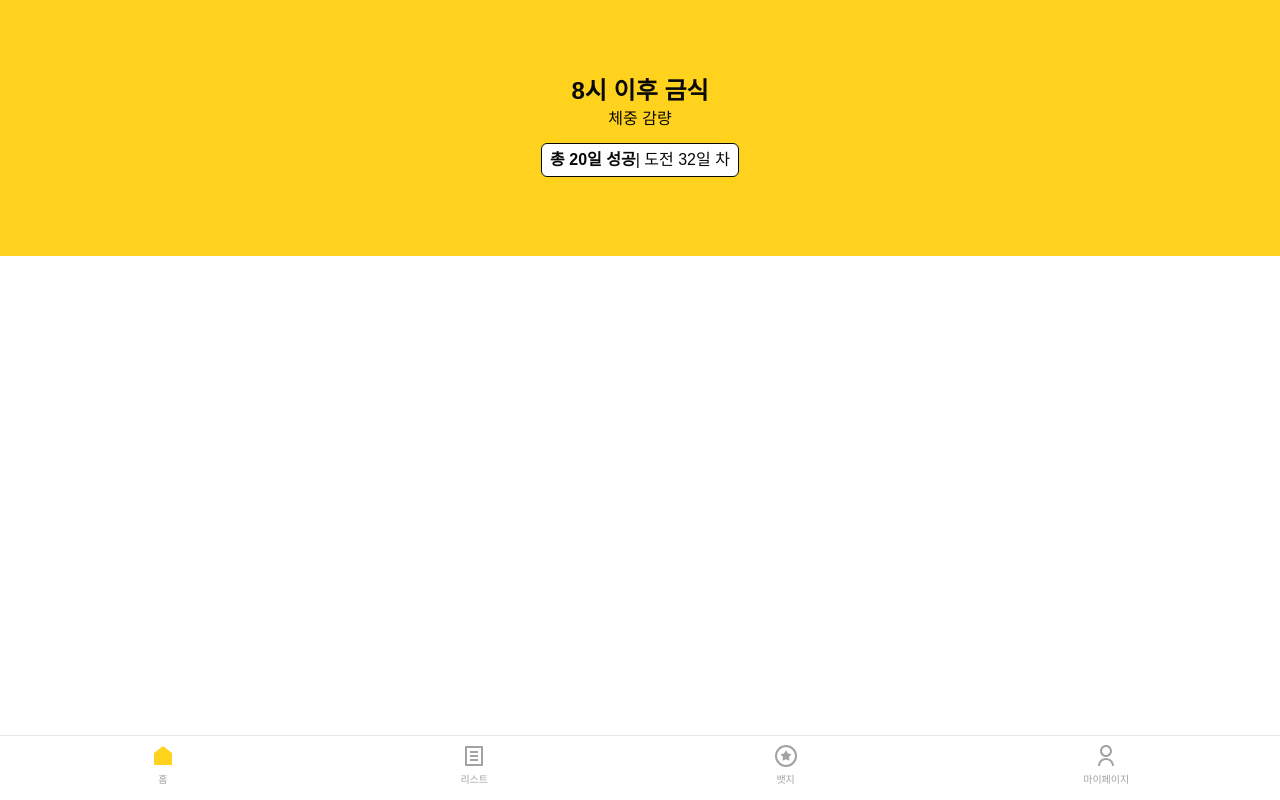
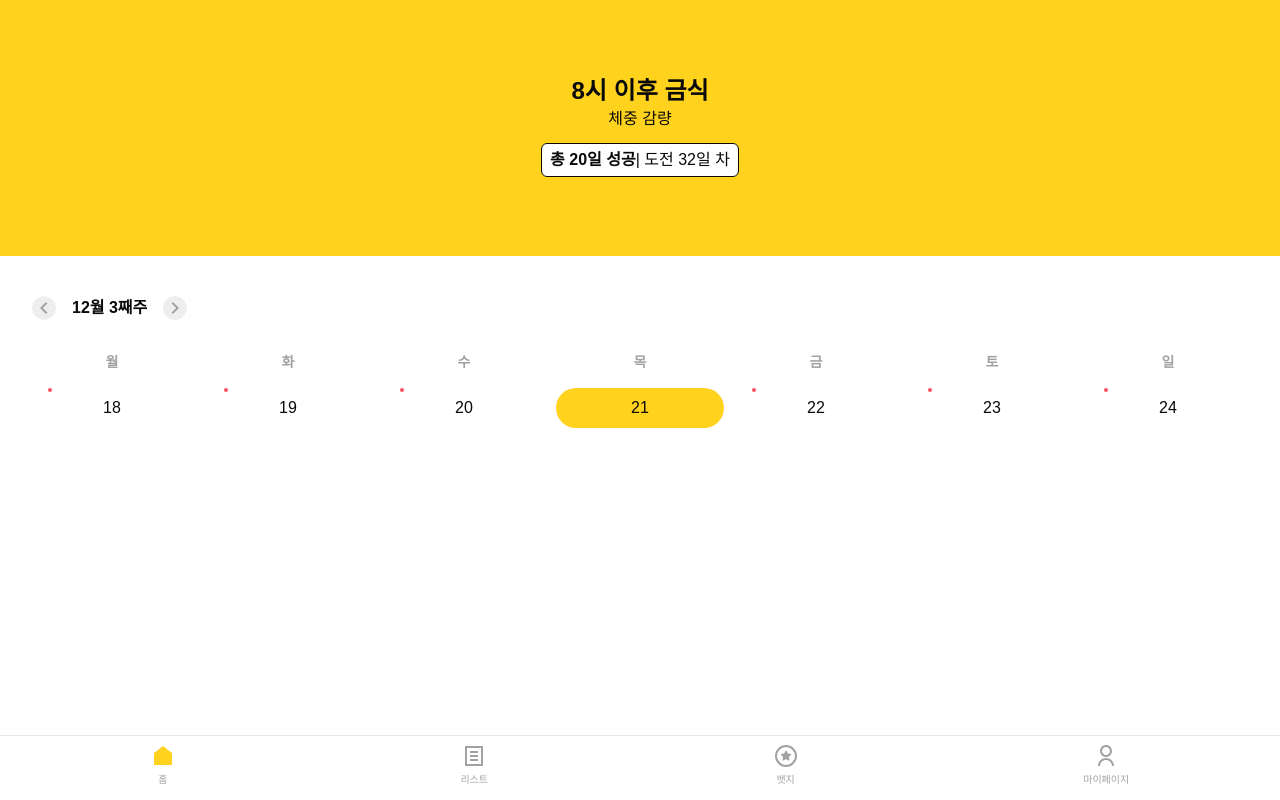
Before and after one commit to junseublim/nottodoclub_fe, a React (Vite) app: page / in a window 1280 px wide. Built offline with nearby package versions, Linux system fonts and the light colour scheme; a web font is replaced by a local one.

Commit message:
feat: add home calendar

```diff
--- a/src/components/Carousel.tsx
+++ b/src/components/Carousel.tsx
@@ -9,14 +9,7 @@ interface CarouselProps {
 }
 
 const Carousel = ({children}: CarouselProps) => {
-  const [emblaRef, emblaApi] = useEmblaCarousel({ loop: false }, [Autoplay({ delay: 8000 })])
-
-  useEffect(() => {
-    if (emblaApi) {
-      console.log(emblaApi.slideNodes())
-      emblaApi.on('select', (...args) => {console.log(...args)})
-    }
-  }, [emblaApi])
+  const [emblaRef] = useEmblaCarousel({ loop: false }, [Autoplay({ delay: 8000 })])
 
   return (
     <div className="overflow-hidden w-full" ref={emblaRef}>
--- /dev/null
+++ b/src/components/molecules/ArrowNavigation.tsx
@@ -0,0 +1,21 @@
+import LeftArrow from '@/assets/svgs/chevron_left.svg?react'
+import RightArrow from '@/assets/svgs/chevron_right.svg?react'
+import { HTMLAttributes } from 'react';
+
+interface ArrowNavigationProp extends HTMLAttributes<HTMLDivElement> {
+  label: string,
+  onLeftClick: () => void;
+  onRightClick: () => void;
+}
+
+const ArrowNavigation = ({label, className, onLeftClick, onRightClick, ...props}: ArrowNavigationProp) => {
+  return (<div className={'flex ' + className} {...props}>
+    <LeftArrow onClick={onLeftClick} />
+    <span className="font-bold px-4">
+      { label }
+    </span>
+    <RightArrow onClick={onRightClick} />
+  </div>);
+}
+
+export default ArrowNavigation
--- /dev/null
+++ b/src/components/molecules/WeekCalendar.tsx
@@ -0,0 +1,47 @@
+type WeekDay = {
+  date: Date;
+  status: 'good' | 'not bad' | 'bad' | null;
+}
+
+interface WeekCalendarProps {
+  days: WeekDay[];
+  selectedDate: Date;
+}
+
+const WeekCalendar = ({ days, selectedDate }: WeekCalendarProps) => {
+  const weekDaysHeader = ['월', '화', '수', '목', '금', '토', '일']
+
+  const isSelected = (date: Date) => date.getDate() === selectedDate.getDate()
+
+  const selectedDateClass = (date: Date) => isSelected(date) ? 'rounded-full bg-primary' : ''
+
+
+  return <table className="w-full border-separate border-spacing-2">
+  <thead>
+    <tr className="text-sm text-gray-500">
+      {weekDaysHeader.map((weekDay) => (
+        <th key={weekDay} className="py-2 text-center">
+          {weekDay}
+        </th>
+      ))}
+    </tr>
+  </thead>
+  <tbody>
+    <tr>
+      {days.map((day, index) => (
+        <td
+          className={`p-2 relative ${selectedDateClass(day.date)} max-w-1/7`}
+          key={`${day.date.getTime()}_${index}`}
+        >
+          {
+            !isSelected(day.date) && <span className="w-1 h-1 bg-red-negative rounded-full absolute top-0 inset-x-5"></span>
+          }
+          <span className="block text-center">{day.date.getDate()}</span>
+        </td>
+      ))}
+    </tr>
+  </tbody>
+</table>
+}
+
+export default WeekCalendar;
--- /dev/null
+++ b/src/components/organisms/HomeCalendar.tsx
@@ -0,0 +1,31 @@
+import useWeeklyCalendar from "@/hooks/useWeeklyCalendar";
+import ArrowNavigation from "../molecules/ArrowNavigation";
+import WeekCalendar from "../molecules/WeekCalendar";
+
+const HomeCalendar = () => {
+  const {
+    movePreviousWeek,
+    moveNextWeek,
+    weekDays,
+    month,
+    week
+  } = useWeeklyCalendar()
+
+  return (<div className="mt-10 mx-5">
+    <ArrowNavigation
+      className="my-4 mx-3"
+      label={`${month}월 ${week}째주`}
+      onLeftClick={movePreviousWeek}
+      onRightClick={moveNextWeek}
+    />
+    <WeekCalendar
+      days={weekDays.map(date => ({
+        status: 'good',
+        date
+      }))}
+      selectedDate={new Date('2023-12-21')}
+    />
+  </div>);
+}
+
+export default HomeCalendar;
--- /dev/null
+++ b/src/hooks/useWeeklyCalendar.ts
@@ -0,0 +1,83 @@
+import { useEffect, useState } from "react";
+
+export default function useWeeklyCalendar () {
+  const [selectedDate, setSelectedDate] = useState<Date>(new Date())
+  const [weekDays, setWeekDays] = useState<Date[]>([])
+  const [month, setMonth] = useState<number>(0)
+  const [week, setWeek] = useState<number>(0)
+
+  const getMondayByDate = (date: Date) => {
+    const day = date.getDay();
+    const diff = date.getDate() - day + (day === 0 ? -6 : 1);
+    return new Date(date.setDate(diff));
+  }
+
+  const getWeekDatesWithMonday = (mondayDate: Date) => {
+    const weekDates = [];
+    const currentDay = new Date(mondayDate);
+
+    for (let i = 0; i < 7; i++) {
+      weekDates.push(new Date(currentDay));
+      currentDay.setDate(currentDay.getDate() + 1);
+    }
+
+    return weekDates;
+  }
+
+  const getWeekOrdinalOfMonth = (date: Date) => {
+    const firstDateOfMonth = new Date(date)
+    firstDateOfMonth.setDate(1)
+    const firstDayOfMonth = firstDateOfMonth.getDay()
+
+    const startOfFirstWeek = new Date(firstDateOfMonth)
+
+    if (firstDayOfMonth > 4) {
+      if (firstDayOfMonth === 0) {
+        startOfFirstWeek.setDate(2)
+      } else {
+        startOfFirstWeek.setDate(1 + 7 - firstDayOfMonth)
+      }
+    }
+
+    const startOfWeek = new Date(startOfFirstWeek)
+    let weekOrdinal = 0
+
+    while (startOfWeek <= date) {
+      const currentDate = startOfWeek.getDate()
+      startOfWeek.setDate(currentDate + 7)
+      weekOrdinal += 1
+    }
+
+    return weekOrdinal
+  }
+
+  useEffect(() => {
+    const monday = getMondayByDate(selectedDate)
+    const weekDays = getWeekDatesWithMonday(monday)
+    const thursday = weekDays[3]
+    const month = thursday.getMonth() + 1
+    const week = getWeekOrdinalOfMonth(thursday)
+
+    setWeekDays(weekDays)
+    setMonth(month)
+    setWeek(week)
+  }, [selectedDate])
+
+  const moveDatesBy = (dates: number) => {
+    const clonedDate = new Date(selectedDate)
+    const date = clonedDate.getDate()
+    clonedDate.setDate(date + dates)
+    setSelectedDate(clonedDate)
+  }
+
+  const movePreviousWeek = () => moveDatesBy(-7)
+  const moveNextWeek = () => moveDatesBy(7)
+
+  return {
+    movePreviousWeek,
+    moveNextWeek,
+    weekDays,
+    month,
+    week
+  }
+}
--- a/src/pages/Home.tsx
+++ b/src/pages/Home.tsx
@@ -1,13 +1,15 @@
 import NotToDoEmpty from '@/assets/svgs/ntd_empty.svg?react'
 import PrimaryButton from '@/components/atoms/buttons/PrimaryButton';
 import NottodoCarousel from '@/components/atoms/carousel/NottodoCarousel';
+import HomeCalendar from '@/components/organisms/HomeCalendar';
 import { useState } from 'react';
 import { useNavigate } from 'react-router-dom';
 
 const Home = () => {
   const [noNottodos] = useState(false)
+  const navigate = useNavigate();
+
   const addNotToDo = '낫투두 등록하기'
-  const navigate = useNavigate();
 
   const clickHandler = () => {
     navigate('/list/add')
@@ -26,6 +28,7 @@ const Home = () => {
 
   return <div>
     <NottodoCarousel />
+    <HomeCalendar />
   </div>
 }
 
```
Also changed, not shown: src/assets/svgs/chevron_left.svg (added), src/assets/svgs/chevron_right.svg (added).
